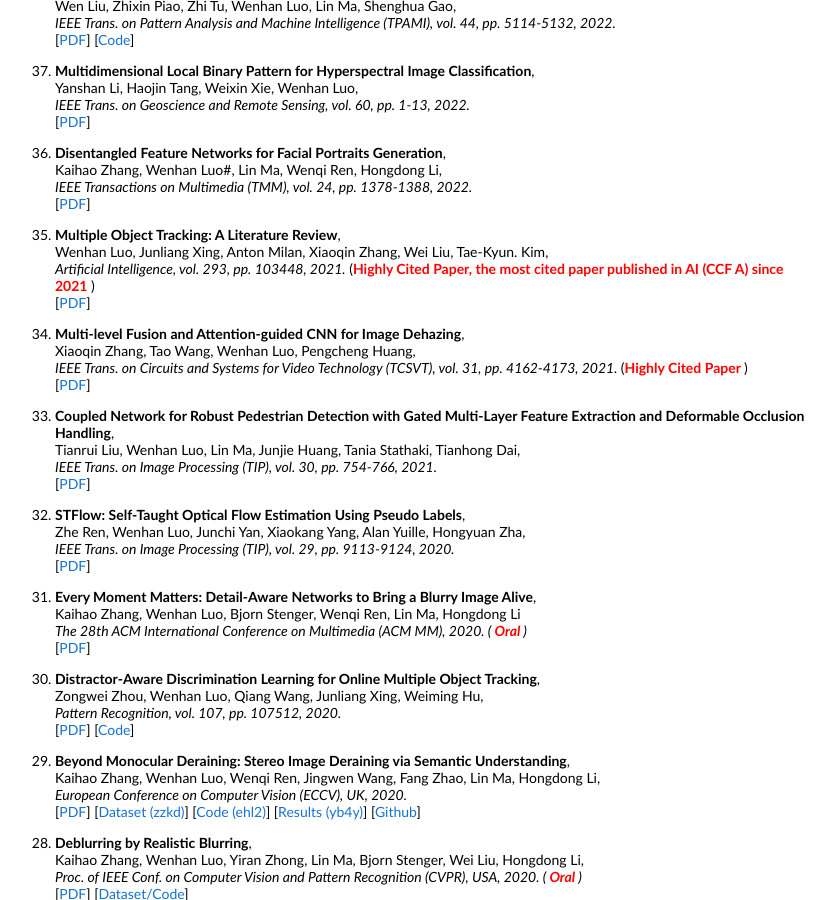
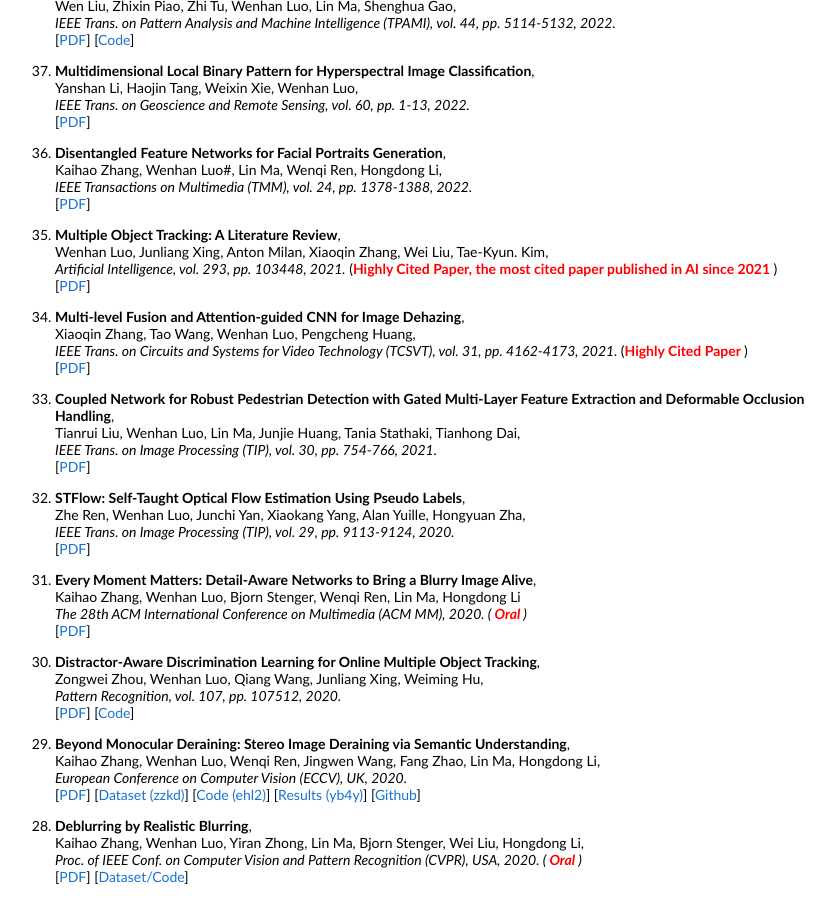
Before and after one commit to whluo/whluo.github.io, a Jekyll site: the page assets/publication.html, which Jekyll copies as it is, in a window 1280 px wide and 900 px high, scrolled down 4167 px. Shown: the whole window, without its empty margins (225-1060 px from the left). Built offline with Jekyll 4.4.1, drawn with Linux system fonts in a browser that asks for light colours.

Commit message:
update minor

```diff
--- a/assets/publication.html
+++ b/assets/publication.html
@@ -650,7 +650,7 @@
                 <papertitle>Multiple Object Tracking: A Literature Review</papertitle>,
                 <br>Wenhan Luo, Junliang Xing, Anton Milan, Xiaoqin Zhang, Wei Liu, Tae-Kyun. Kim,<br>
                 <i>Artificial Intelligence, vol. 293, pp. 103448, 2021.</i>
-                (<strong><font color="red">Highly Cited Paper, the most cited paper published in AI (CCF A) since 2021</font> </strong>)</em>
+                (<strong><font color="red">Highly Cited Paper, the most cited paper published in AI since 2021</font> </strong>)</em>
                 <br>
                 [<a href="https://www.sciencedirect.com/science/article/pii/S0004370220301958" target="_blank">PDF</a>]
                 <p></p>
```
